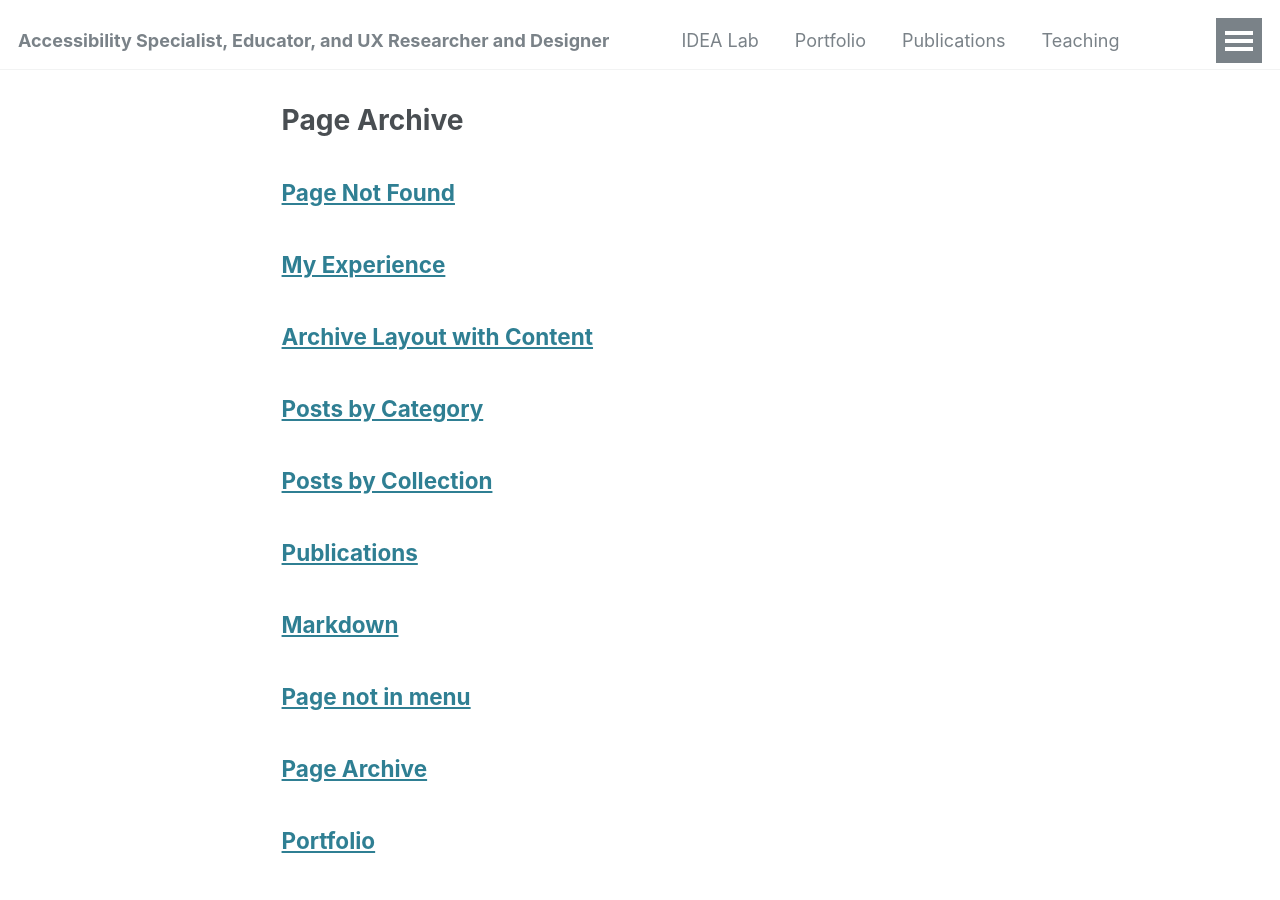
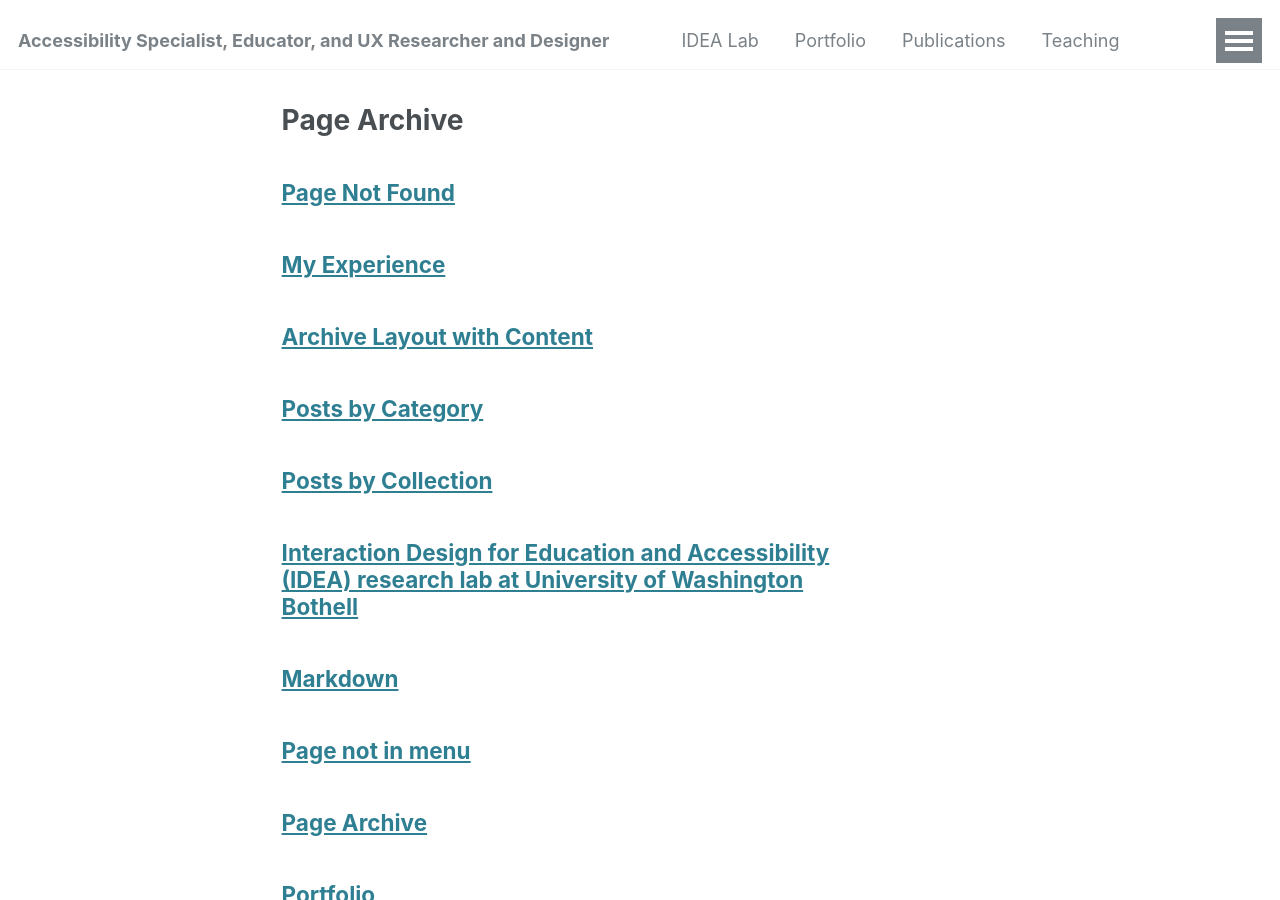
Before and after one commit to danper2024/APT, a Jekyll site: the page built from _pages/page-archive.html, in a window 1280 px wide and 900 px high. Built offline with Jekyll 4.4.1, drawn with Linux system fonts in a browser that asks for light colours.

Commit message:
Update idea-lab.html
Signed-off-by: danper2024 <dan.perkins@outlook.com>

```diff
--- a/_pages/idea-lab.html
+++ b/_pages/idea-lab.html
@@ -1,13 +1,9 @@
 ---
 layout: archive
-title: "Publications"
+title: "Interaction Design for Education and Accessibility (IDEA) research lab at University of Washington Bothell"
 permalink: /publications/
 author_profile: true
 ---
-
-{% if site.author.googlescholar %}
-  <div class="wordwrap">You can also find my articles on <a href="{{site.author.googlescholar}}">my Google Scholar profile</a>.</div>
-{% endif %}
 
 {% include base_path %}
 
```
